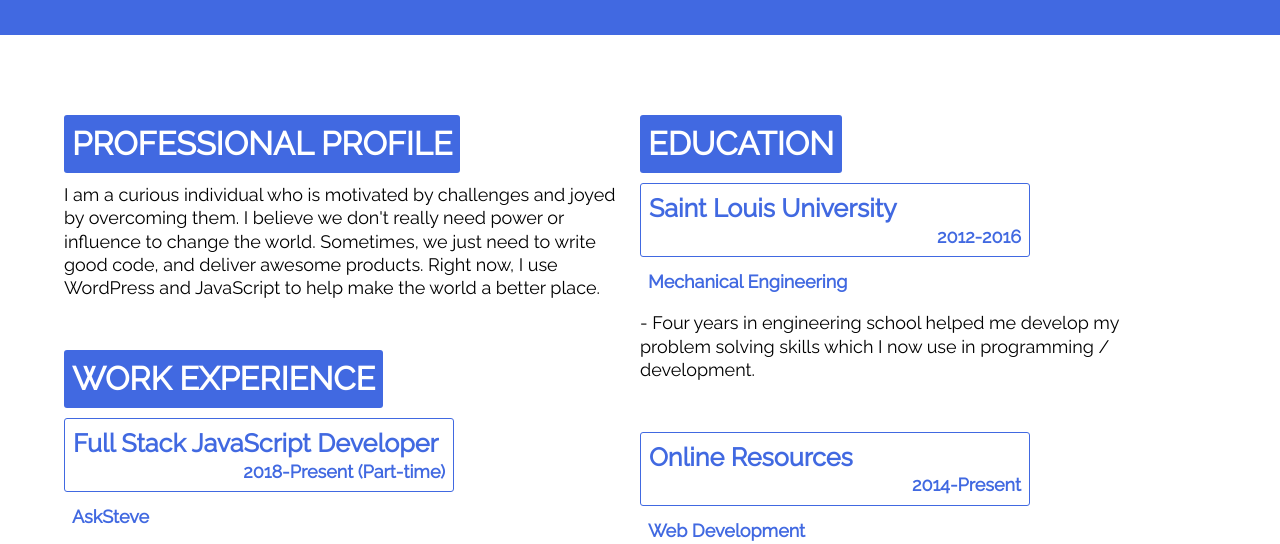
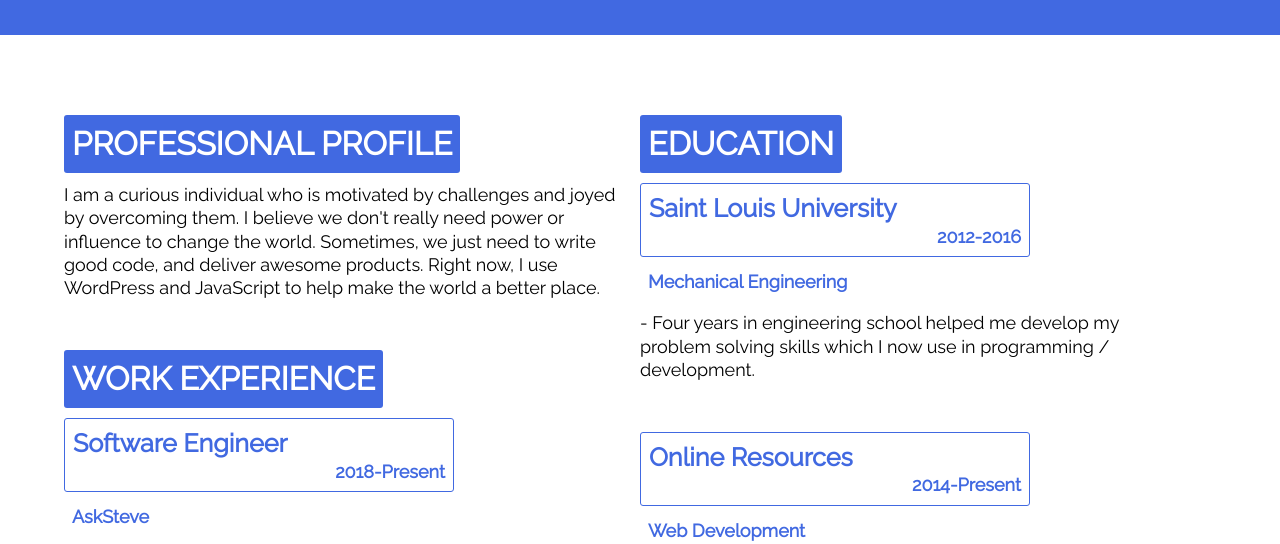
Before and after one commit to jeffreynerona/cv, a plain HTML site: page index.html in a window 1280 px wide. Shown: the part 223-767 px from the top of the page. Drawn offline with Linux system fonts and the light colour scheme.

Commit message:
updated job position

```diff
--- a/index.html
+++ b/index.html
@@ -55,7 +55,7 @@
 		<section id="work">
 			<h2>WORK EXPERIENCE</h2>
 			<section class="experience">
-				<h4><span class="experience-title">Full Stack JavaScript Developer </span><br><span class="right">2018-Present (Part-time)</span></h4>
+				<h4><span class="experience-title">Software Engineer </span><br><span class="right">2018-Present</span></h4>
 				<h3>AskSteve</h3>
 				<p>- Development of additonal features in both frontend and backend of a React/React Native/Nodejs Mobile app.</p>
 				<p>- Development and Improvement of Messenger Bot with Nodejs.</p>
```
